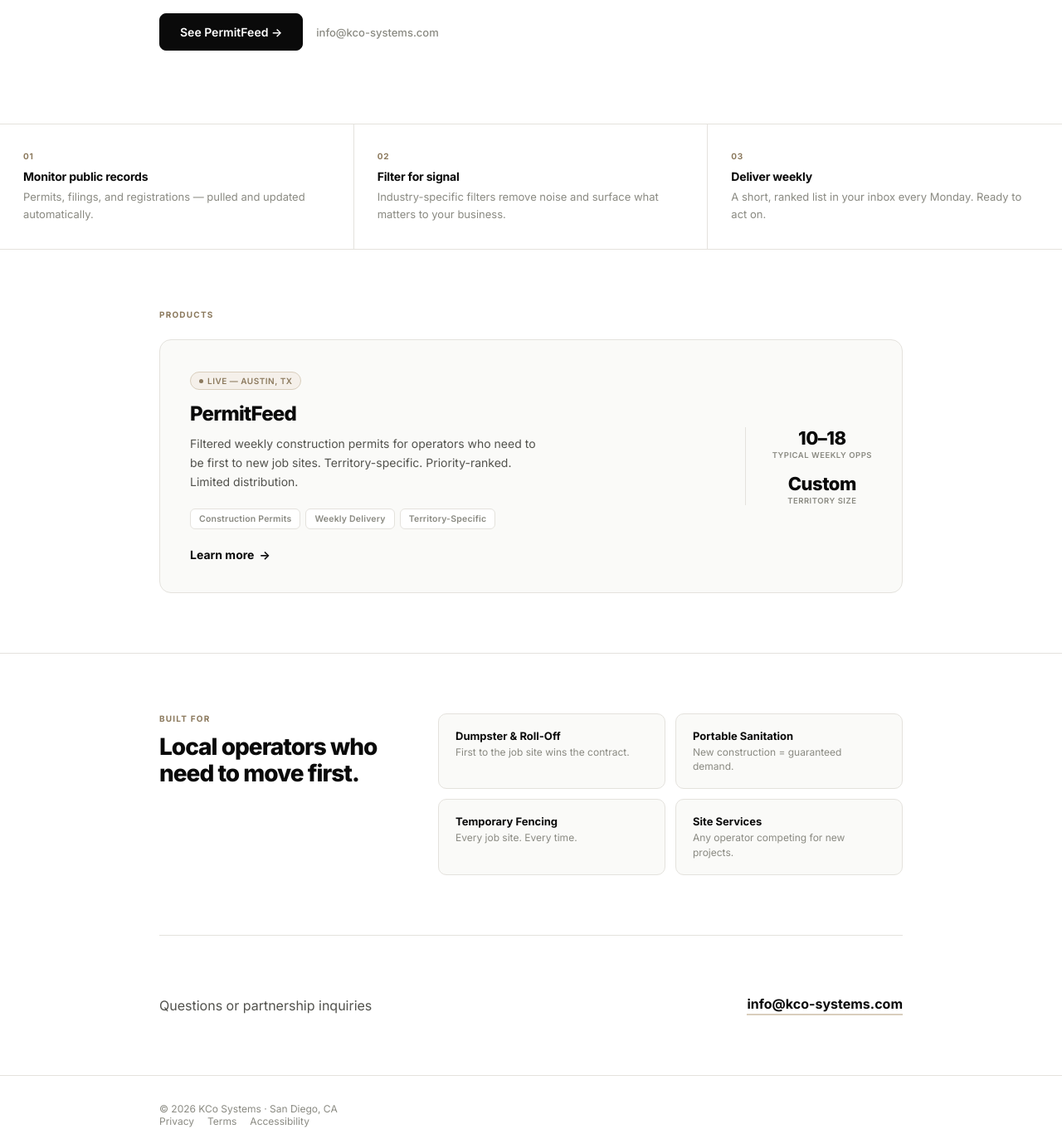
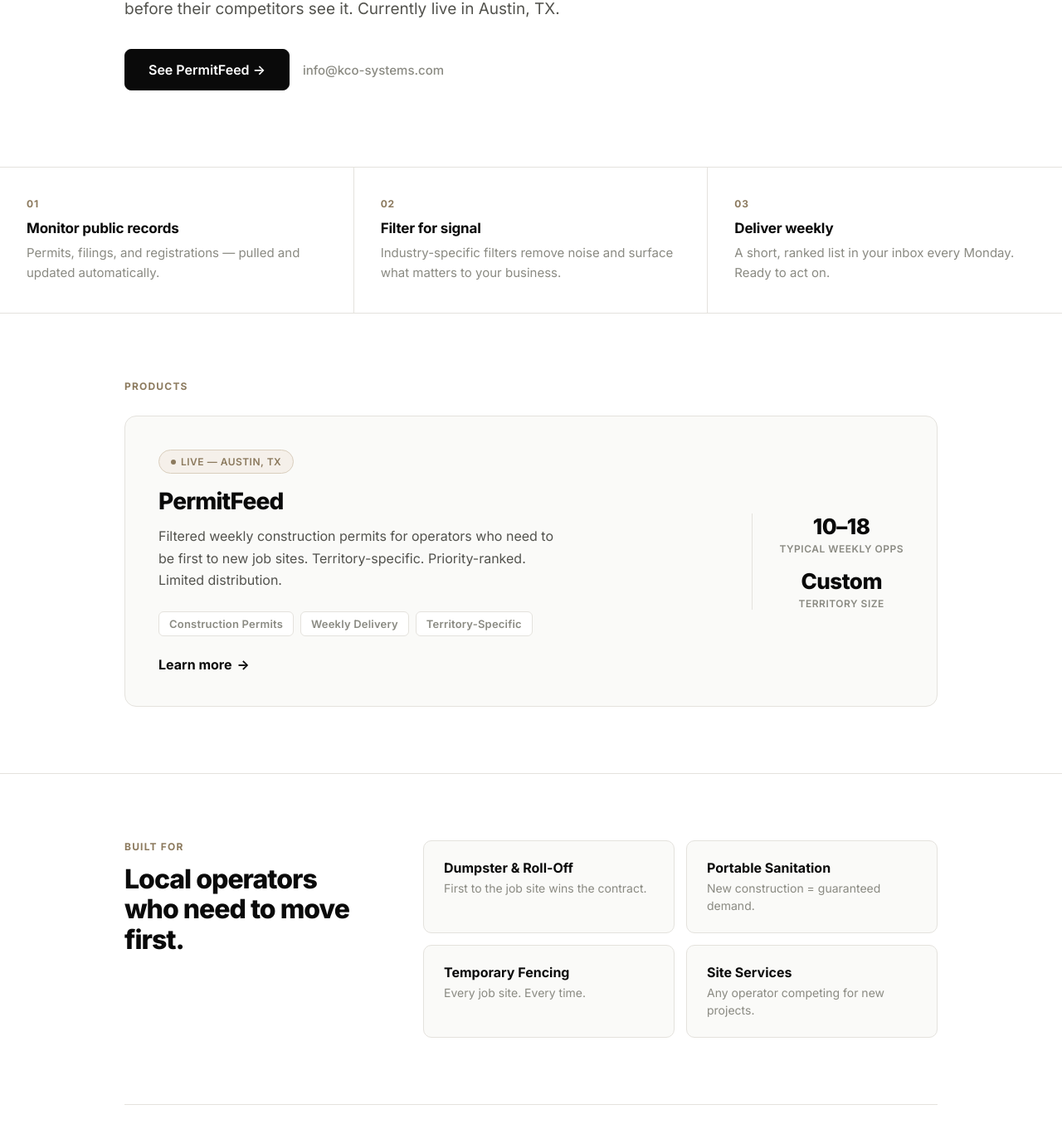
Before and after one commit to aaronk-git/kco-systems, a website: page public/index.html in a window 1280 px wide. Shown: the part 380-1741 px from the top of the page at 83% size. Drawn offline with Linux system fonts and the light colour scheme.

Commit message:
Increase text sizes and spacing across homepage for readability

```diff
--- a/public/index.html
+++ b/public/index.html
@@ -34,67 +34,67 @@
     --text-muted: #8A8A82;
   }
 
-  .container { max-width: 960px; margin: 0 auto; padding: 0 32px; }
+  .container { max-width: 1060px; margin: 0 auto; padding: 0 40px; }
 
   /* Nav */
   nav { padding: 0; border-bottom: 1px solid var(--border); position: sticky; top: 0; background: rgba(255,255,255,0.92); backdrop-filter: blur(16px); -webkit-backdrop-filter: blur(16px); z-index: 10; }
-  nav .container { display: flex; justify-content: space-between; align-items: center; height: 60px; }
+  nav .container { display: flex; justify-content: space-between; align-items: center; height: 68px; }
   .logo { display: flex; align-items: center; text-decoration: none; }
-  .logo img { height: 28px; width: auto; }
-  .nav-link { font-size: 13px; font-weight: 600; color: var(--text-primary); text-decoration: none; padding: 8px 16px; border: 1px solid var(--border); border-radius: 8px; transition: all 0.15s ease; }
+  .logo img { height: 34px; width: auto; }
+  .nav-link { font-size: 15px; font-weight: 600; color: var(--text-primary); text-decoration: none; padding: 10px 20px; border: 1px solid var(--border); border-radius: 8px; transition: all 0.15s ease; }
   .nav-link:hover { border-color: var(--text-primary); }
 
   /* Hero */
-  .hero { padding: 96px 0 88px; max-width: 640px; }
-  .hero h1 { font-size: 48px; font-weight: 800; letter-spacing: -2.5px; line-height: 1.05; margin-bottom: 20px; }
-  .hero p { font-size: 17px; color: var(--text-secondary); line-height: 1.7; max-width: 480px; }
+  .hero { padding: 100px 0 92px; max-width: 720px; }
+  .hero h1 { font-size: 56px; font-weight: 800; letter-spacing: -2.5px; line-height: 1.05; margin-bottom: 24px; }
+  .hero p { font-size: 19px; color: var(--text-secondary); line-height: 1.7; max-width: 540px; }
 
   /* How we work */
   .how-strip { border-top: 1px solid var(--border); border-bottom: 1px solid var(--border); display: grid; grid-template-columns: repeat(3, 1fr); }
-  .how-item { padding: 32px 28px; border-right: 1px solid var(--border); }
+  .how-item { padding: 36px 32px; border-right: 1px solid var(--border); }
   .how-item:last-child { border-right: none; }
-  .how-num { font-size: 10px; font-weight: 700; letter-spacing: 0.8px; color: var(--accent); margin-bottom: 10px; }
-  .how-title { font-size: 14px; font-weight: 700; color: var(--text-primary); margin-bottom: 6px; letter-spacing: -0.2px; }
-  .how-desc { font-size: 13px; color: var(--text-muted); line-height: 1.55; }
+  .how-num { font-size: 12px; font-weight: 700; letter-spacing: 0.8px; color: var(--accent); margin-bottom: 12px; }
+  .how-title { font-size: 17px; font-weight: 700; color: var(--text-primary); margin-bottom: 8px; letter-spacing: -0.2px; }
+  .how-desc { font-size: 15px; color: var(--text-muted); line-height: 1.6; }
 
   /* Products */
-  .section { padding: 72px 0; }
-  .section-label { font-size: 10px; font-weight: 700; letter-spacing: 1.2px; text-transform: uppercase; color: var(--accent); margin-bottom: 24px; }
+  .section { padding: 80px 0; }
+  .section-label { font-size: 12px; font-weight: 700; letter-spacing: 1.2px; text-transform: uppercase; color: var(--accent); margin-bottom: 28px; }
 
-  .product-card { padding: 36px; border: 1px solid var(--border); border-radius: 14px; background: var(--surface); transition: all 0.2s ease; display: grid; grid-template-columns: 1fr auto; gap: 32px; align-items: center; }
+  .product-card { padding: 40px; border: 1px solid var(--border); border-radius: 14px; background: var(--surface); transition: all 0.2s ease; display: grid; grid-template-columns: 1fr auto; gap: 40px; align-items: center; }
   .product-card:hover { border-color: var(--accent-border); box-shadow: 0 2px 12px rgba(0,0,0,0.04); }
-  .product-badge { display: inline-flex; align-items: center; gap: 5px; font-size: 10px; font-weight: 600; letter-spacing: 0.5px; text-transform: uppercase; color: var(--accent); background: var(--accent-bg); border: 1px solid var(--accent-border); padding: 4px 10px; border-radius: 100px; margin-bottom: 14px; }
-  .product-badge::before { content: ''; display: block; width: 5px; height: 5px; border-radius: 50%; background: var(--accent); }
-  .product-name { font-size: 24px; font-weight: 800; letter-spacing: -0.8px; margin-bottom: 10px; }
-  .product-desc { font-size: 14px; color: var(--text-secondary); line-height: 1.65; margin-bottom: 20px; max-width: 420px; }
-  .product-tags { display: flex; gap: 6px; flex-wrap: wrap; margin-bottom: 20px; }
-  .tag { font-size: 10.5px; font-weight: 600; letter-spacing: 0.2px; padding: 5px 10px; background: #fff; border: 1px solid var(--border); border-radius: 6px; color: var(--text-muted); }
-  .product-link { display: inline-flex; align-items: center; gap: 6px; font-size: 14px; font-weight: 700; color: var(--text-primary); text-decoration: none; transition: gap 0.15s ease; }
+  .product-badge { display: inline-flex; align-items: center; gap: 6px; font-size: 12px; font-weight: 600; letter-spacing: 0.5px; text-transform: uppercase; color: var(--accent); background: var(--accent-bg); border: 1px solid var(--accent-border); padding: 6px 14px; border-radius: 100px; margin-bottom: 16px; }
+  .product-badge::before { content: ''; display: block; width: 6px; height: 6px; border-radius: 50%; background: var(--accent); }
+  .product-name { font-size: 28px; font-weight: 800; letter-spacing: -0.8px; margin-bottom: 12px; }
+  .product-desc { font-size: 16px; color: var(--text-secondary); line-height: 1.65; margin-bottom: 24px; max-width: 480px; }
+  .product-tags { display: flex; gap: 8px; flex-wrap: wrap; margin-bottom: 24px; }
+  .tag { font-size: 13px; font-weight: 600; letter-spacing: 0.2px; padding: 6px 12px; background: #fff; border: 1px solid var(--border); border-radius: 6px; color: var(--text-muted); }
+  .product-link { display: inline-flex; align-items: center; gap: 6px; font-size: 16px; font-weight: 700; color: var(--text-primary); text-decoration: none; transition: gap 0.15s ease; }
   .product-link:hover { gap: 10px; }
   .product-stat-col { display: flex; flex-direction: column; gap: 16px; padding-left: 32px; border-left: 1px solid var(--border); }
   .product-stat { text-align: center; }
-  .product-stat-num { font-size: 22px; font-weight: 800; letter-spacing: -0.5px; }
-  .product-stat-label { font-size: 9.5px; font-weight: 600; letter-spacing: 0.5px; text-transform: uppercase; color: var(--text-muted); margin-top: 2px; }
+  .product-stat-num { font-size: 26px; font-weight: 800; letter-spacing: -0.5px; }
+  .product-stat-label { font-size: 12px; font-weight: 600; letter-spacing: 0.5px; text-transform: uppercase; color: var(--text-muted); margin-top: 4px; }
 
   /* Audience */
-  .audience-section { border-top: 1px solid var(--border); padding: 72px 0; }
-  .audience-inner { display: grid; grid-template-columns: 280px 1fr; gap: 56px; align-items: start; }
-  .audience-label { font-size: 10px; font-weight: 700; letter-spacing: 1.2px; text-transform: uppercase; color: var(--accent); margin-bottom: 12px; }
-  .audience-title { font-size: 28px; font-weight: 800; letter-spacing: -1px; line-height: 1.15; }
-  .audience-items { display: grid; grid-template-columns: 1fr 1fr; gap: 12px; }
-  .audience-item { padding: 18px 20px; background: var(--surface); border: 1px solid var(--border); border-radius: 10px; }
-  .audience-item-title { font-size: 13px; font-weight: 700; color: var(--text-primary); margin-bottom: 3px; }
-  .audience-item-desc { font-size: 12px; color: var(--text-muted); line-height: 1.45; }
+  .audience-section { border-top: 1px solid var(--border); padding: 80px 0; }
+  .audience-inner { display: grid; grid-template-columns: 300px 1fr; gap: 60px; align-items: start; }
+  .audience-label { font-size: 12px; font-weight: 700; letter-spacing: 1.2px; text-transform: uppercase; color: var(--accent); margin-bottom: 14px; }
+  .audience-title { font-size: 32px; font-weight: 800; letter-spacing: -1px; line-height: 1.15; }
+  .audience-items { display: grid; grid-template-columns: 1fr 1fr; gap: 14px; }
+  .audience-item { padding: 22px 24px; background: var(--surface); border: 1px solid var(--border); border-radius: 10px; }
+  .audience-item-title { font-size: 16px; font-weight: 700; color: var(--text-primary); margin-bottom: 4px; }
+  .audience-item-desc { font-size: 14px; color: var(--text-muted); line-height: 1.5; }
 
   /* Contact */
-  .contact-section { border-top: 1px solid var(--border); padding: 72px 0; display: flex; justify-content: space-between; align-items: center; flex-wrap: wrap; gap: 16px; }
-  .contact-text { font-size: 16px; color: var(--text-secondary); }
-  .contact-email { font-size: 16px; font-weight: 700; color: var(--text-primary); text-decoration: none; border-bottom: 2px solid var(--accent-border); padding-bottom: 2px; transition: border-color 0.15s; }
+  .contact-section { border-top: 1px solid var(--border); padding: 80px 0; display: flex; justify-content: space-between; align-items: center; flex-wrap: wrap; gap: 16px; }
+  .contact-text { font-size: 18px; color: var(--text-secondary); }
+  .contact-email { font-size: 18px; font-weight: 700; color: var(--text-primary); text-decoration: none; border-bottom: 2px solid var(--accent-border); padding-bottom: 2px; transition: border-color 0.15s; }
   .contact-email:hover { border-color: var(--accent); }
 
   /* Footer */
-  footer { padding: 32px 0; border-top: 1px solid var(--border); }
-  footer p, footer a { font-size: 12px; color: var(--text-muted); text-decoration: none; }
+  footer { padding: 36px 0; border-top: 1px solid var(--border); }
+  footer p, footer a { font-size: 14px; color: var(--text-muted); text-decoration: none; }
   footer a:hover { color: var(--text-secondary); }
   .footer-links { display: flex; gap: 16px; }
 
@@ -116,7 +116,7 @@
 
 <nav>
   <div class="container">
-    <a href="/" class="logo"><img src="/assets/logo-black.png" srcset="/assets/logo-black-2x.png 2x" alt="KCo Systems" height="28"></a>
+    <a href="/" class="logo"><img src="/assets/logo-black.png" srcset="/assets/logo-black-2x.png 2x" alt="KCo Systems" height="34"></a>
     <a href="/permitfeed" class="nav-link">PermitFeed →</a>
   </div>
 </nav>
@@ -126,8 +126,8 @@
     <h1>Public data,<br>private advantage.</h1>
     <p>We monitor public permit records, filter for the projects that matter, and deliver a ranked weekly list to local operators — before their competitors see it. Currently live in Austin, TX.</p>
     <div style="margin-top:32px;display:flex;align-items:center;gap:16px;flex-wrap:wrap;">
-      <a href="/permitfeed" style="display:inline-block;font-size:14px;font-weight:600;color:#fff;background:#0a0a0a;padding:13px 24px;border-radius:8px;text-decoration:none;border:1px solid #0a0a0a;transition:all 0.15s;">See PermitFeed →</a>
-      <a href="mailto:info@kco-systems.com" style="font-size:13px;font-weight:500;color:var(--text-muted);text-decoration:none;">info@kco-systems.com</a>
+      <a href="/permitfeed" style="display:inline-block;font-size:16px;font-weight:600;color:#fff;background:#0a0a0a;padding:14px 28px;border-radius:8px;text-decoration:none;border:1px solid #0a0a0a;transition:all 0.15s;">See PermitFeed →</a>
+      <a href="mailto:info@kco-systems.com" style="font-size:15px;font-weight:500;color:var(--text-muted);text-decoration:none;">info@kco-systems.com</a>
     </div>
   </div>
 </div>
```
